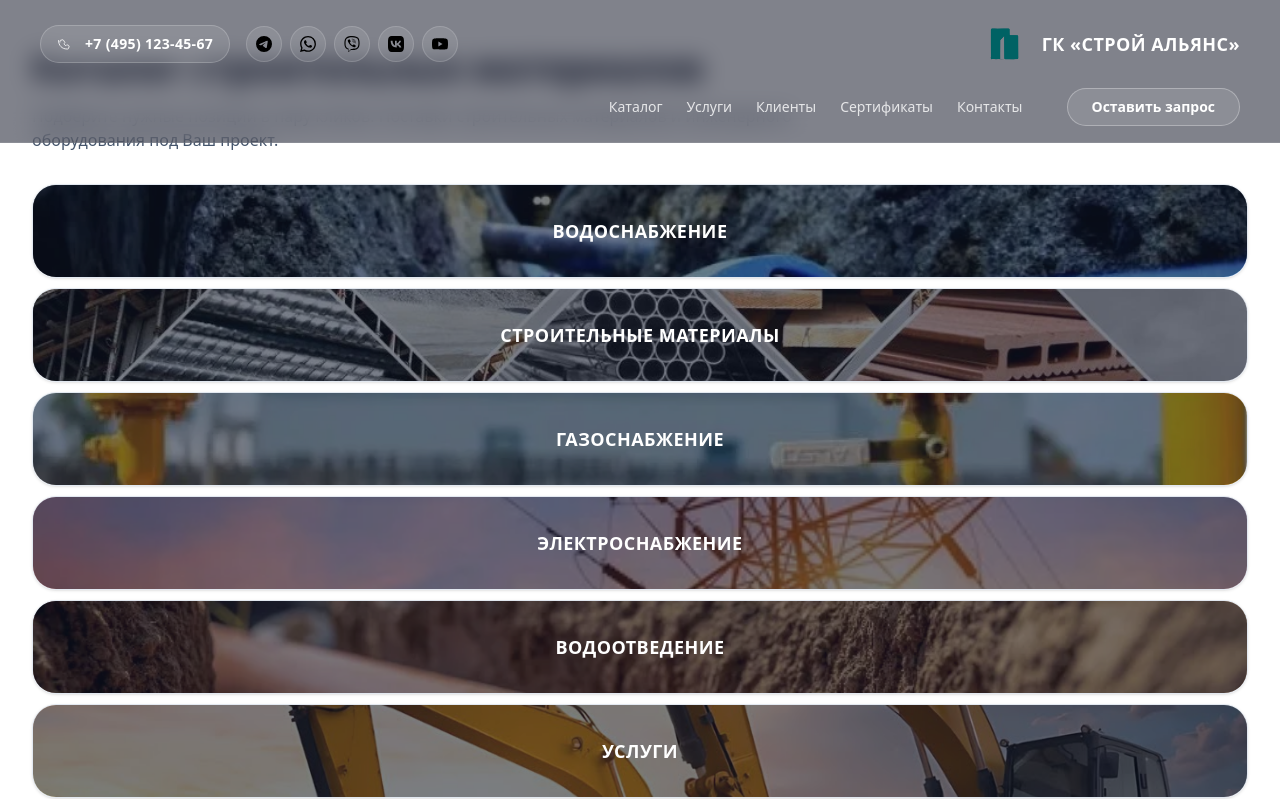
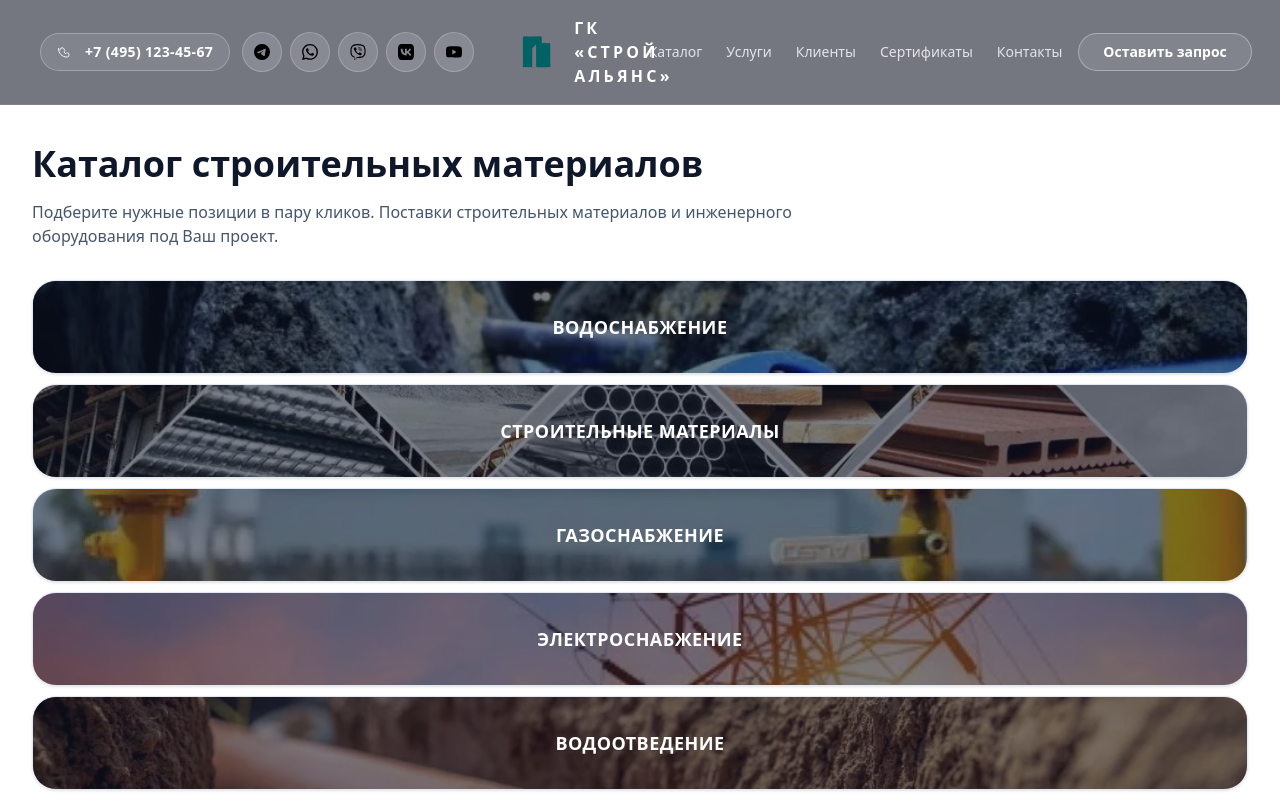
Before and after one commit to NeoKommersant/sitestroy, a Next.js app: page /catalog in a window 1280 px wide. Shown: the top 799 px of the page. Built offline with nearby package versions, Linux system fonts and the light colour scheme.

Commit message:
исправление ошибок главной2

```diff
--- a/app/layout.tsx
+++ b/app/layout.tsx
@@ -28,7 +28,7 @@ export default function RootLayout({ children }: { children: React.ReactNode })
         <RequestProvider>
           <Header />
           <RequestFab />
-          <main>{children}</main>
+          <main className="pt-[80px] md:pt-[96px]">{children}</main>
           <Footer />
         </RequestProvider>
       </body>
--- a/components/Header.tsx
+++ b/components/Header.tsx
@@ -2,7 +2,7 @@
 
 import Image from "next/image";
 import Link from "next/link";
-import { useCallback, useEffect, useState } from "react";
+import { useCallback, useEffect, useMemo, useRef, useState } from "react";
 
 const SOCIALS = [
   {
@@ -45,16 +45,43 @@ const MENU = [
   { label: "Контакты", href: "/contacts" },
 ];
 
+const DESKTOP_HEADER_HEIGHT = 92;
+const MOBILE_TRIGGER_HEIGHT = 76;
+
 export default function Header() {
   const [isMenuOpen, setIsMenuOpen] = useState(false);
+  const [isMenuRendered, setIsMenuRendered] = useState(false);
   const [isScrolled, setIsScrolled] = useState(false);
+  const [isCollapsed, setIsCollapsed] = useState(false);
+  const lastScrollYRef = useRef(0);
+  const collapseTimeoutRef = useRef<number | null>(null);
 
   useEffect(() => {
-    const handleScroll = () => setIsScrolled(window.scrollY > 40);
+    const handleScroll = () => {
+      const current = window.scrollY;
+      const delta = current - lastScrollYRef.current;
+      lastScrollYRef.current = current;
+      setIsScrolled(current > 16);
+
+      if (isMenuOpen) {
+        setIsCollapsed(false);
+        return;
+      }
+
+      if (current < DESKTOP_HEADER_HEIGHT) {
+        setIsCollapsed(false);
+        return;
+      }
+
+      if (delta > 6 && current > DESKTOP_HEADER_HEIGHT + 20) {
+        setIsCollapsed(true);
+      }
+    };
+
     handleScroll();
     window.addEventListener("scroll", handleScroll, { passive: true });
     return () => window.removeEventListener("scroll", handleScroll);
-  }, []);
+  }, [isMenuOpen]);
 
   useEffect(() => {
     if (typeof document === "undefined") return;
@@ -72,6 +99,26 @@ export default function Header() {
     return () => window.removeEventListener("keydown", handleKeyDown);
   }, []);
 
+  useEffect(() => {
+    if (isMenuOpen) {
+      setIsMenuRendered(true);
+      setIsCollapsed(false);
+      return;
+    }
+
+    if (!isMenuRendered) return;
+    const timer = window.setTimeout(() => setIsMenuRendered(false), 260);
+    return () => window.clearTimeout(timer);
+  }, [isMenuOpen, isMenuRendered]);
+
+  useEffect(() => {
+    return () => {
+      if (collapseTimeoutRef.current) {
+        window.clearTimeout(collapseTimeoutRef.current);
+      }
+    };
+  }, []);
+
   const toggleMenu = useCallback(() => {
     setIsMenuOpen((prev) => !prev);
   }, []);
@@ -80,32 +127,67 @@ export default function Header() {
     setIsMenuOpen(false);
   }, []);
 
-  const headerClasses = isScrolled
-    ? "bg-slate-950/80 backdrop-blur-xl"
-    : "bg-slate-950/50 backdrop-blur-md";
+  const handleHeaderEnter = useCallback(() => {
+    if (collapseTimeoutRef.current) {
+      window.clearTimeout(collapseTimeoutRef.current);
+      collapseTimeoutRef.current = null;
+    }
+    setIsCollapsed(false);
+  }, []);
+
+  const scheduleCollapse = useCallback(() => {
+    if (window.scrollY < DESKTOP_HEADER_HEIGHT || isMenuOpen) return;
+    collapseTimeoutRef.current = window.setTimeout(() => {
+      setIsCollapsed(true);
+    }, 200);
+  }, [isMenuOpen]);
+
+  const revealZone = useMemo(
+    () =>
+      isCollapsed && !isMenuOpen ? (
+        <div
+          className="pointer-events-auto fixed top-0 left-0 right-0 z-40 hidden h-4 md:block"
+          onMouseEnter={handleHeaderEnter}
+        >
+          <div className="mx-auto h-full w-40 rounded-b-full bg-white/20 blur-sm" />
+        </div>
+      ) : null,
+    [handleHeaderEnter, isCollapsed, isMenuOpen],
+  );
+
+  const headerBackground = isScrolled ? "bg-slate-950/85 backdrop-blur-xl" : "bg-slate-950/55 backdrop-blur-md";
+  const headerStyle = isCollapsed
+    ? { transform: "translateY(calc(-100% + 12px))" }
+    : { transform: "translateY(0)" };
 
   return (
     <>
-      <header className={`fixed top-0 left-0 right-0 z-50 border-b border-white/10 text-white transition-colors ${headerClasses}`}>
-        <div className="mx-auto flex max-w-7xl flex-wrap items-center justify-between gap-4 px-4 py-4 text-sm sm:px-6 lg:px-10">
-          <div className="flex flex-1 items-center gap-4">
+      {revealZone}
+      <header
+        className={`pointer-events-auto fixed top-0 left-0 right-0 z-50 hidden border-b border-white/10 text-white transition-colors duration-300 ease-out md:block ${headerBackground}`}
+        style={headerStyle}
+        onMouseEnter={handleHeaderEnter}
+        onMouseLeave={scheduleCollapse}
+      >
+        <div className="mx-auto flex max-w-7xl items-center gap-8 px-6 py-4 text-sm lg:px-10">
+          <div className="flex flex-1 items-center gap-3">
             <a
-              className="inline-flex items-center gap-3 rounded-full border border-white/20 bg-white/10 px-4 py-2 text-sm font-semibold text-white transition hover:border-white/40 hover:bg-white/20 hover:text-white"
+              className="inline-flex items-center gap-3 whitespace-nowrap rounded-full border border-white/25 bg-white/10 px-4 py-2 text-sm font-semibold text-white transition hover:border-white/50 hover:bg-white/20"
               href="tel:+74951234567"
               title="Позвонить менеджеру"
             >
-              <svg className="h-4 w-4 text-white/80" viewBox="0 0 24 24" fill="none" stroke="currentColor" strokeWidth={1.5}>
+              <svg className="h-4 w-4 text-white/90" viewBox="0 0 24 24" fill="none" stroke="currentColor" strokeWidth={1.5}>
                 <path strokeLinecap="round" strokeLinejoin="round" d="M2.25 6.75c0 7.455 5.295 12.75 12.75 12.75h1.086c.621 0 1.167-.42 1.314-1.022l.72-2.878a1.125 1.125 0 0 0-.578-1.257l-2.07-1.035a1.125 1.125 0 0 0-1.257.21l-.906.906a.218.218 0 0 1-.28.028 8.316 8.316 0 0 1-2.544-2.544.218.218 0 0 1 .028-.28l.906-.906a1.125 1.125 0 0 0 .21-1.257L9.657 6.26A1.125 1.125 0 0 0 8.4 5.682l-2.878.72A1.312 1.312 0 0 0 4.5 7.716v1.284" />
               </svg>
-              <span className="text-sm font-semibold tracking-wide text-white">+7 (495) 123-45-67</span>
+              <span className="text-sm font-semibold tracking-wide">+7 (495) 123-45-67</span>
             </a>
-            <div className="hidden items-center gap-2 lg:flex">
+            <div className="hidden items-center gap-2 xl:flex">
               {SOCIALS.map((social) => (
                 <a
                   key={social.label}
                   href={social.href}
                   title={social.tooltip}
-                  className="inline-flex h-9 w-9 items-center justify-center rounded-full border border-white/15 bg-white/10 text-white/80 transition hover:border-white/40 hover:bg-white/20 hover:text-white"
+                  className="inline-flex h-10 w-10 items-center justify-center rounded-full border border-white/20 bg-white/15 text-white/80 transition hover:border-white/40 hover:bg-white/25 hover:text-white"
                   aria-label={social.label}
                 >
                   <Image src={social.icon} alt={social.label} width={18} height={18} className="h-4 w-4" />
@@ -114,13 +196,14 @@ export default function Header() {
             </div>
           </div>
 
-          <Link href="/" className="flex flex-shrink-0 items-center gap-3 text-white">
-            <Image src="/img/logo.svg" alt="Логотип ГК «Строй Альянс»" width={56} height={56} priority className="h-14 w-14" />
-            <span className="text-base font-semibold uppercase tracking-wide text-white sm:text-lg">ГК «Строй Альянс»</span>
+          <Link href="/" className="flex items-center gap-3 text-white">
+            <Image src="/img/logo.svg" alt="Логотип ГК «Строй Альянс»" width={60} height={60} priority className="h-14 w-14" />
+            <span className="text-base font-semibold uppercase tracking-[0.2em]">ГК «Строй Альянс»</span>
           </Link>
 
-          <div className="flex flex-1 items-center justify-end gap-3">
-            <nav className="hidden items-center gap-6 text-sm font-medium text-white/80 xl:flex">
+          <div className="flex flex-1 items-center justify-end gap-4">
+            <div className="flex items-center gap-3">
+              <nav className="hidden items-center gap-6 text-sm font-medium text-white/80 lg:flex">
                 {MENU.map((item) => (
                   <Link key={item.href} href={item.href} className="transition hover:text-white">
                     {item.label}
@@ -133,16 +216,17 @@ export default function Header() {
                     key={social.label}
                     href={social.href}
                     title={social.tooltip}
-                  className="inline-flex h-9 w-9 items-center justify-center rounded-full border border-white/15 bg-white/10 text-white/80 transition hover:border-white/40 hover:bg-white/20 hover:text-white"
+                    className="inline-flex h-10 w-10 items-center justify-center rounded-full border border-white/20 bg-white/15 text-white/80 transition hover:border-white/40 hover:bg-white/25 hover:text-white"
                     aria-label={social.label}
                   >
                     <Image src={social.icon} alt={social.label} width={18} height={18} className="h-4 w-4" />
                   </a>
                 ))}
               </div>
+            </div>
             <Link
               href="/catalog/request"
-              className="ml-8 hidden rounded-full border border-white/30 bg-white/10 px-6 py-2 text-sm font-semibold text-white transition hover:border-white/50 hover:bg-white/20 hover:text-white lg:inline-flex whitespace-nowrap"
+              className="hidden whitespace-nowrap rounded-full border border-white/35 bg-white/10 px-6 py-2 text-sm font-semibold text-white transition hover:border-white/60 hover:bg-white/20 md:inline-flex"
             >
               Оставить запрос
             </Link>
@@ -155,7 +239,7 @@ export default function Header() {
         onClick={toggleMenu}
         aria-expanded={isMenuOpen}
         aria-controls="mobile-navigation"
-        className="fixed bottom-6 left-1/2 z-50 flex w-[min(90vw,320px)] -translate-x-1/2 items-center justify-center gap-3 rounded-full border border-white/20 bg-white/10 px-6 py-3 text-sm font-semibold text-white shadow-lg shadow-slate-900/30 backdrop-blur transition hover:border-white/40 hover:bg-white/15 hover:text-white sm:hidden"
+        className="fixed bottom-6 left-1/2 z-40 flex w-[min(92vw,340px)] -translate-x-1/2 items-center justify-center gap-3 rounded-full border border-slate-100/25 bg-slate-950/90 px-6 py-3 text-sm font-semibold text-white shadow-xl shadow-slate-950/40 backdrop-blur md:hidden"
       >
         {isMenuOpen ? "Закрыть меню" : "Меню"}
         {isMenuOpen ? (
@@ -169,16 +253,25 @@ export default function Header() {
         )}
       </button>
 
-      {isMenuOpen && (
-        <div className="fixed inset-0 z-40 sm:hidden" role="dialog" aria-modal="true" id="mobile-navigation">
-          <div className="absolute inset-0 bg-slate-950/60 backdrop-blur-sm" onClick={closeMenu} />
-          <div className="absolute bottom-0 left-0 right-0 rounded-t-3xl border-t border-white/10 bg-slate-950/95 px-6 pb-10 pt-8 shadow-[0_-20px_60px_rgba(0,0,0,0.35)]">
-            <div className="flex items-center justify-between text-white/70">
-              <span className="text-xs font-semibold uppercase tracking-[0.3em]">Навигация</span>
+      {isMenuRendered && (
+        <div className="fixed inset-0 z-30 md:hidden" role="dialog" aria-modal="true" id="mobile-navigation">
+          <div
+            className={`absolute inset-0 bg-slate-950/65 backdrop-blur-sm transition-opacity duration-300 ${isMenuOpen ? "opacity-100" : "pointer-events-none opacity-0"}`}
+            onClick={closeMenu}
+          />
+          <div
+            className={`absolute bottom-0 left-0 right-0 rounded-t-3xl border-t border-slate-100/15 bg-slate-950 text-white shadow-[0_-30px_80px_rgba(8,15,40,0.45)] transition-transform duration-300 ease-out ${isMenuOpen ? "translate-y-0" : "translate-y-full"}`}
+            style={{ minHeight: `calc(100vh - ${MOBILE_TRIGGER_HEIGHT}px)` }}
+          >
+            <div className="flex items-center justify-between px-6 pb-2 pt-6">
+              <Link href="/" onClick={closeMenu} className="flex items-center gap-3 text-white">
+                <Image src="/img/logo.svg" alt="Логотип ГК «Строй Альянс»" width={48} height={48} className="h-12 w-12" />
+                <span className="text-sm font-semibold uppercase tracking-[0.35em] text-white/80">ГК «Строй Альянс»</span>
+              </Link>
               <button
                 type="button"
                 onClick={closeMenu}
-                className="inline-flex h-10 w-10 items-center justify-center rounded-full border border-white/15 bg-white/10 text-white/80 transition hover:border-white/40 hover:bg-white/20 hover:text-white"
+                className="inline-flex h-11 w-11 items-center justify-center rounded-full border border-white/15 bg-white/10 text-white/80 transition hover:border-white/40 hover:bg-white/20 hover:text-white"
                 aria-label="Закрыть меню"
               >
                 <svg className="h-5 w-5" viewBox="0 0 24 24" fill="none" stroke="currentColor" strokeWidth={1.5}>
@@ -186,7 +279,11 @@ export default function Header() {
                 </svg>
               </button>
             </div>
-            <div className="mt-6 space-y-4 text-lg font-semibold text-white">
+
+            <div className="h-[1px] w-full bg-white/10" />
+
+            <div className="px-6 pb-10 pt-6">
+              <div className="space-y-4 text-lg font-semibold">
                 {MENU.map((item) => (
                   <Link
                     key={item.href}
@@ -201,22 +298,19 @@ export default function Header() {
                   </Link>
                 ))}
               </div>
-            <div className="mt-8 rounded-3xl border border-white/10 bg-white/5 p-5 text-white">
+
+              <div className="mt-8 space-y-4 rounded-3xl border border-white/10 bg-white/5 p-5 text-white">
                 <p className="text-sm text-white/70">Свяжитесь с нами</p>
-              <a
-                href="tel:+74951234567"
-                className="mt-2 block text-2xl font-semibold text-white transition hover:text-white/80"
-                onClick={closeMenu}
-              >
+                <a href="tel:+74951234567" className="block text-2xl font-semibold text-white transition hover:text-white/80" onClick={closeMenu}>
                   +7 (495) 123-45-67
                 </a>
-              <div className="mt-4 flex flex-wrap gap-3">
+                <div className="mt-4 grid grid-cols-2 gap-3">
                   {SOCIALS.map((social) => (
                     <a
                       key={social.label}
                       href={social.href}
                       title={social.tooltip}
-                    className="inline-flex flex-1 min-w-[120px] items-center justify-center gap-2 rounded-full border border-white/15 bg-white/10 px-4 py-2 text-sm font-medium text-white/80 transition hover:border-white/40 hover:bg-white/20 hover:text-white"
+                      className="inline-flex items-center justify-center gap-2 rounded-full border border-white/15 bg-white/10 px-4 py-2 text-sm font-medium text-white/80 transition hover:border-white/40 hover:bg-white/20 hover:text-white"
                     >
                       <Image src={social.icon} alt={social.label} width={18} height={18} className="h-4 w-4" />
                       {social.label}
@@ -226,6 +320,7 @@ export default function Header() {
               </div>
             </div>
           </div>
+        </div>
       )}
     </>
   );
```
Also changed, not shown: app/page.tsx (+23 -36 lines). Lines whose indentation alone changed are shown as unchanged.
